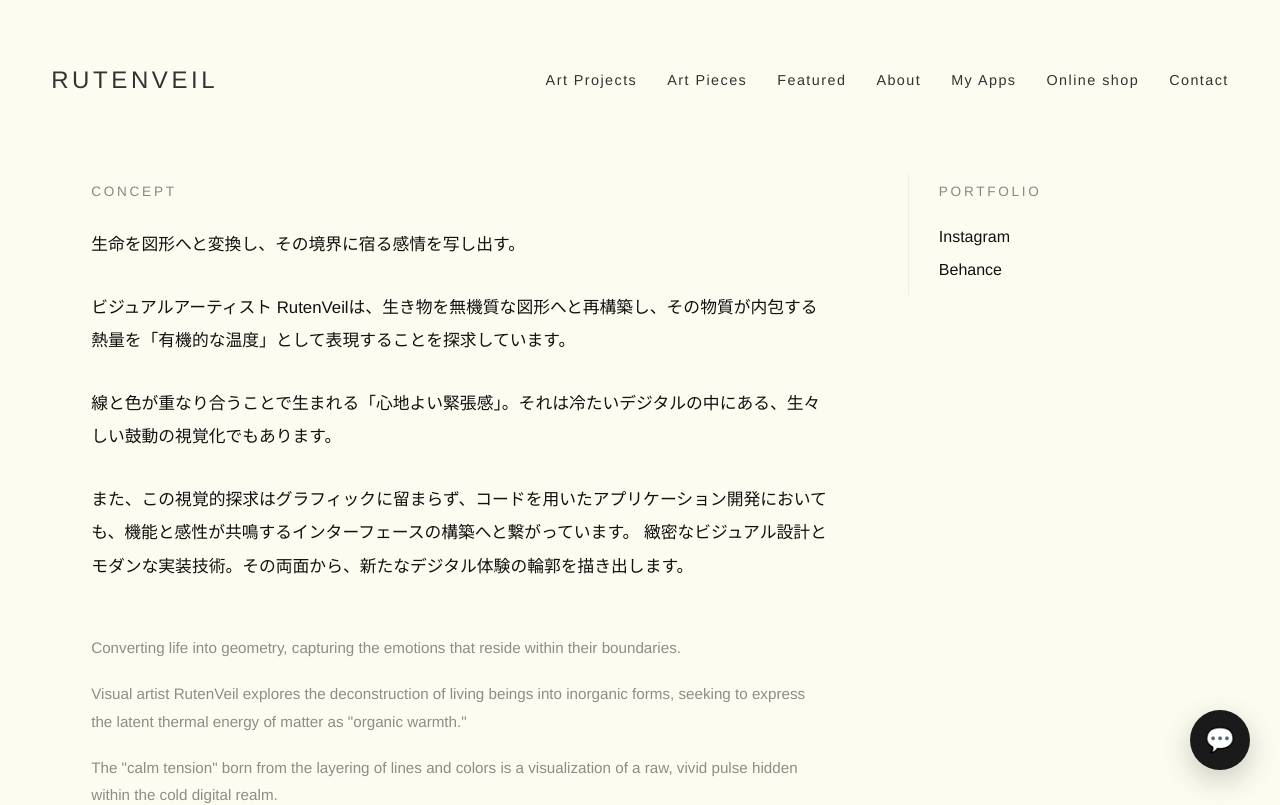
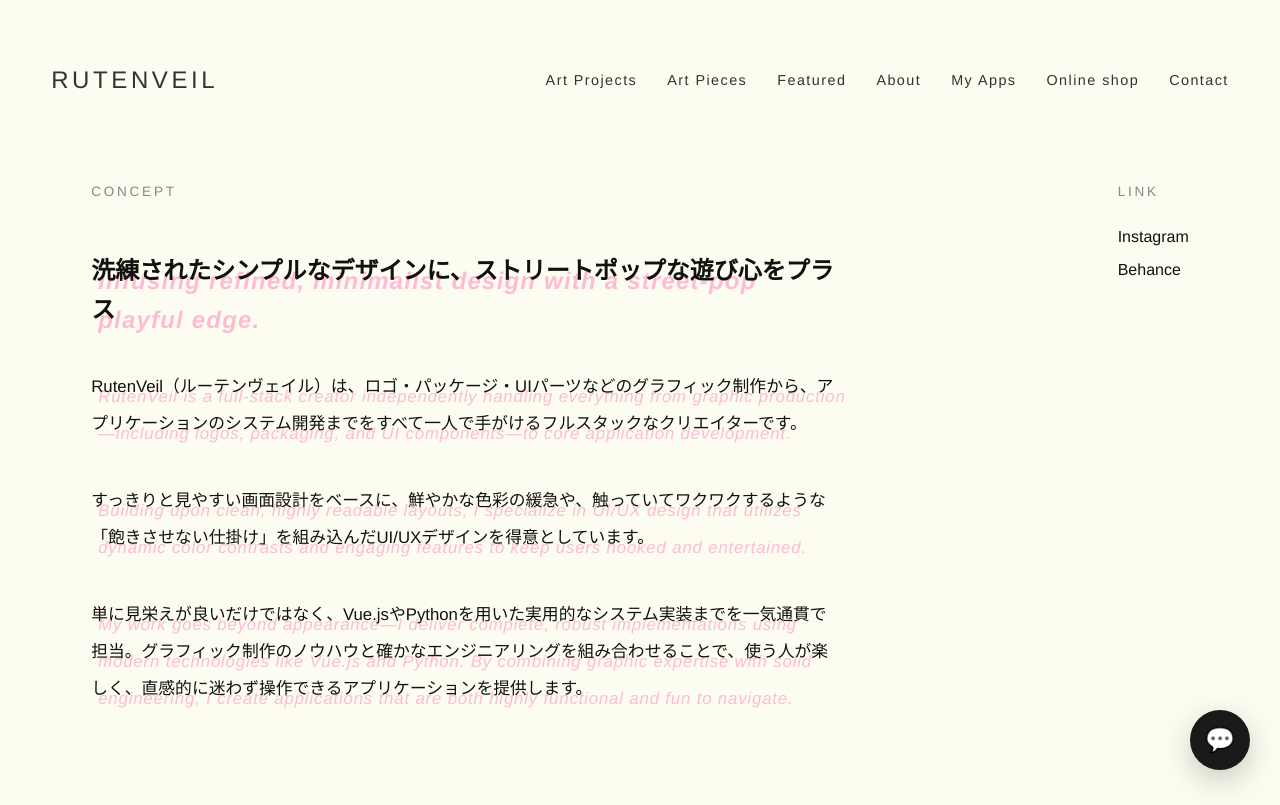
Before and after one commit to Mariko000/My-works, a Vue app: page /about in a window 1280 px wide. Shown: the top 805 px of the page. Built offline with nearby package versions, Linux system fonts and the light colour scheme.

Commit message:
aboutを修正

```diff
--- a/src/About.vue
+++ b/src/About.vue
@@ -9,40 +9,41 @@
 <template>
   <main class="about-container">
     <div class="content-layout">
-      <!-- Left: Concept Section -->
       <section class="concept-section">
         <h2 class="section-title">Concept</h2>
 
         <div class="lang-jp">
-          <p>生命を図形へと変換し、その境界に宿る感情を写し出す。</p>
+          <p class="catch-copy">
+           洗練されたシンプルなデザインに、<span class="highlight">ストリートポップな遊び心</span>をプラス
+           </p>
           <p>
-            ビジュアルアーティスト RutenVeilは、生き物を無機質な図形へと再構築し、その物質が内包する熱量を「有機的な温度」として表現することを探求しています。
+            RutenVeil（ルーテンヴェイル）は、ロゴ・パッケージ・UIパーツなどのグラフィック制作から、アプリケーションのシステム開発までをすべて一人で手がけるフルスタックなクリエイターです。
           </p>
+           <p>
+            すっきりと見やすい画面設計をベースに、鮮やかな色彩の緩急や、触っていてワクワクするような「飽きさせない仕掛け」を組み込んだUI/UXデザインを得意としています。
+           </p>
           <p>
-            線と色が重なり合うことで生まれる「心地よい緊張感」。それは冷たいデジタルの中にある、生々しい鼓動の視覚化でもあります。
+            単に見栄えが良いだけではなく、Vue.jsやPythonを用いた実用的なシステム実装までを一気通貫で担当。グラフィック制作のノウハウと確かなエンジニアリングを組み合わせることで、使う人が楽しく、直感的に迷わず操作できるアプリケーションを提供します。
           </p>
-          <p>
-            また、この視覚的探求はグラフィックに留まらず、コードを用いたアプリケーション開発においても、機能と感性が共鳴するインターフェースの構築へと繋がっています。
-緻密なビジュアル設計とモダンな実装技術。その両面から、新たなデジタル体験の輪郭を描き出します。
-            </p>
         </div>
 
         <div class="lang-en">
-          <p>Converting life into geometry, capturing the emotions that reside within their boundaries.</p>
+          <p>Infusing refined, minimalist design with a street-pop playful edge.</p>
           <p>
-            Visual artist RutenVeil explores the deconstruction of living beings into inorganic forms,
-            seeking to express the latent thermal energy of matter as "organic warmth."
+            RutenVeil is a full-stack creator independently handling everything from graphic production—including logos, packaging, and UI components—to core application development.
           </p>
           <p>
-            The "calm tension" born from the layering of lines and colors is a visualization
-            of a raw, vivid pulse hidden within the cold digital realm.
+            Building upon clean, highly readable layouts, I specialize in UI/UX design that utilizes dynamic color contrasts and engaging features to keep users hooked and entertained.
+          </p>
+          <p>
+            My work goes beyond appearance—I deliver complete, robust implementations using modern technologies like Vue.js and Python. By combining graphic expertise with solid engineering, I create applications that are both highly functional and fun to navigate.
           </p>
         </div>
+
       </section>
 
-      <!-- Right: Contact Section -->
       <aside class="contact-section">
-        <h2 class="section-title">Portfolio</h2>
+        <h2 class="section-title">Link</h2>
         <ul class="contact-list">
           <li><a href="https://www.instagram.com/rutenveil/" target="_blank" rel="noopener noreferrer">Instagram</a></li>
           <li><a href="https://www.behance.net/rutenveil" target="_blank" rel="noopener noreferrer">Behance</a></li>
@@ -56,60 +57,98 @@
 .about-container {
   max-width: 1200px;
   margin: 0 auto;
-  padding: 40px 40px 100px; /* 上の余白(120px)を40pxに縮小して位置を上げました */
+  padding: 40px 40px 100px;
 }
 
 .content-layout {
   display: flex;
   justify-content: space-between;
-  align-items: flex-start; /* これで左右のタイトルの高さをピタリと合わせます */
+  align-items: flex-start;
   gap: 80px;
 }
 
 .concept-section {
   flex: 1;
   max-width: 750px;
-}
 
-.contact-section {
-  width: 250px;
-  border-left: 1px solid #eee;
-  padding-left: 30px;
+  /* 💡 日本語と英語を1つのグリッドセルに重ね合わせる魔法の設定 */
+  display: grid;
+  grid-template-columns: 1fr;
 }
 
 .section-title {
   font-size: 0.85rem;
-  font-weight: 400; /* 少しだけ太くして視認性を回復 */
+  font-weight: 400;
   letter-spacing: 0.2em;
   text-transform: uppercase;
   color: #888;
-  margin-bottom: 30px; /* 見出し下の余白を微調整 */
+  margin-bottom: 30px;
   line-height: 1;
+  grid-column: 1; /* タイトルも同じグリッドに所属させる */
 }
 
+/* ==========================================================================
+   💡 日本語と英語をブロックごと完全に同一座標に重ねるCSS
+   ========================================================================== */
 .lang-jp, .lang-en {
+  grid-column: 1;     /* 完全に同じカラムに重ねる */
+  grid-row: 2;        /* section-title（row:1）のすぐ下に重ねて配置 */
   margin-bottom: 50px;
 }
 
+/* 前面：日本語の設定 */
+.lang-jp {
+  position: relative;
+  z-index: 2;         /* 英語より手前に出す */
+  mix-blend-mode: multiply; /* 💡 文字が重なった部分にグラフィック的な深みを出す（お好みで） */
+}
+
 .lang-jp p {
-  font-size: 1.05rem; /* 文字サイズを元（1rem以上）に戻しました */
-  line-height: 2; /* 読みやすさを確保 */
-  margin-bottom: 1.8rem;
+  font-size: 1.05rem;
+  line-height: 2.2;   /* 💡 英語が下にずれて重なるため、行間を少しだけ広げて可読性を確保 */
+  margin-bottom: 2.5rem;
   font-weight: 400;
   color: #111;
 }
 
-.lang-en p {
-  font-size: 0.95rem; /* 英語はバランスを見て調整 */
-  line-height: 1.8;
-  margin-bottom: 1.2rem;
-  font-weight: 300;
-  color: #444;
+/* 日本語キャッチコピー単体のサイズ */
+.lang-jp p.catch-copy {
+  font-size: 1.5rem;
+  font-weight: 700;
+  line-height: 1.6;
 }
 
+/* 背面：英語の設定（日本語と同じサイズ感で大胆に大きく、半分下にずらす） */
 .lang-en {
-  opacity: 0.6;
+  position: relative;
+  z-index: 1;         /* 日本語の後ろに回す */
+  pointer-events: none; /* テキスト選択の邪魔をしない */
+
+  /* （下へ0.6rem、右へ3px） */
+  transform: translate(7px, 0.6rem);
 }
+
+.lang-en p {
+  /* 💡 日本語の文字の大きさに合わせて大胆に大きく */
+  font-size: 1.05rem;
+  line-height: 2.2;
+  margin-bottom: 2.5rem;
+  font-weight: 400;
+  font-style: italic; /* 斜体 */
+  letter-spacing: 0.05em; /* 英字の詰まり具合を調整 */
+
+  /* 💡 薄めの蛍光マゼンタ指定 */
+  color: #ff007f;
+  opacity: 0.25;      /* 若干うすめに */
+}
+
+/* 英語キャッチコピー（日本語のサイズに連動して大きく） */
+.lang-en p:first-child {
+  font-size: 1.5rem;
+  font-weight: 700;
+  line-height: 1.6;
+}
+/* ========================================================================== */
 
 .contact-list {
   list-style: none;
@@ -121,7 +160,7 @@
 }
 
 .contact-list a {
-  font-size: 1rem; /* コンタクトの文字サイズも戻しました */
+  font-size: 1rem;
   color: #111;
   text-decoration: none;
   transition: opacity 0.3s;
@@ -143,5 +182,9 @@
     padding-left: 0;
     padding-top: 30px;
   }
+  /* スマホ版でもグリッドの重なりを維持しつつ調整 */
+  .lang-en {
+    transform: translateY(0.4rem);
+  }
 }
 </style>
```
